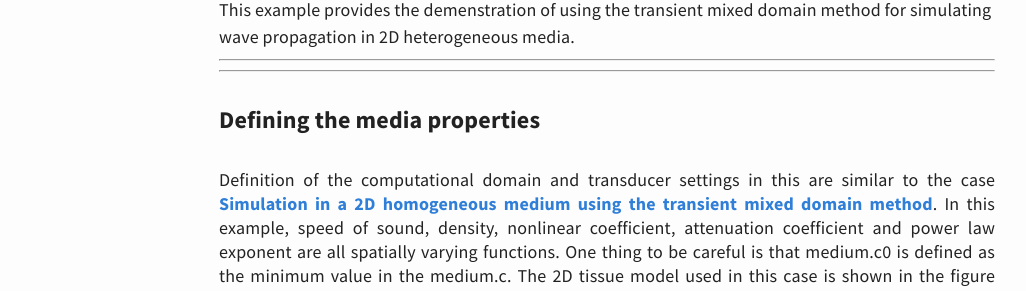
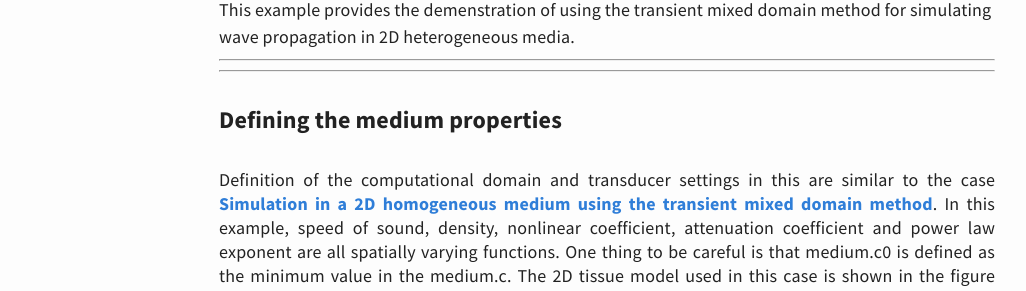
Before and after one commit to m-SOUND/mSOUND, a Jekyll site: the page built from _posts/2019-02-18-TMDM_2D_heterogeneous.html, in a window 1280 px wide. Shown: the part 385-676 px from the top of the page, without its empty margins (33-1059 px from the left). Built offline with Jekyll 4.4.1, drawn with Linux system fonts in a browser that asks for light colours.

Commit message:
Update 2019-02-18-TMDM_2D_heterogeneous.html

```diff
--- a/_posts/2019-02-18-TMDM_2D_heterogeneous.html
+++ b/_posts/2019-02-18-TMDM_2D_heterogeneous.html
@@ -12,7 +12,7 @@ in 2D heterogeneous media.
 </p>
 
 <!---Defining the media--->
-<h6>Defining the media properties</h6>
+<h6>Defining the medium properties</h6>
 <p>
 <br>
 Definition of the computational domain and transducer settings in this are similar to the case
```
